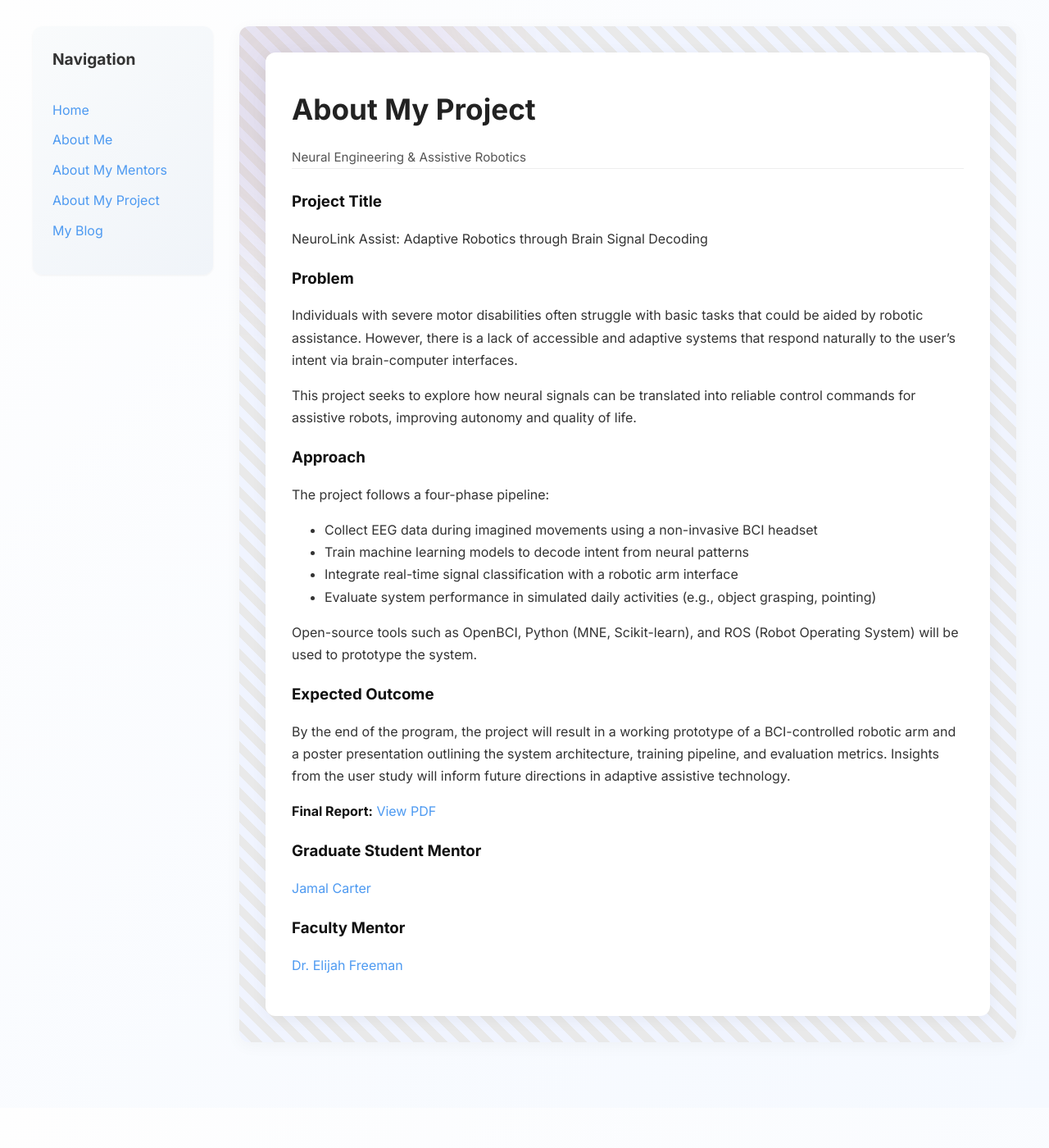
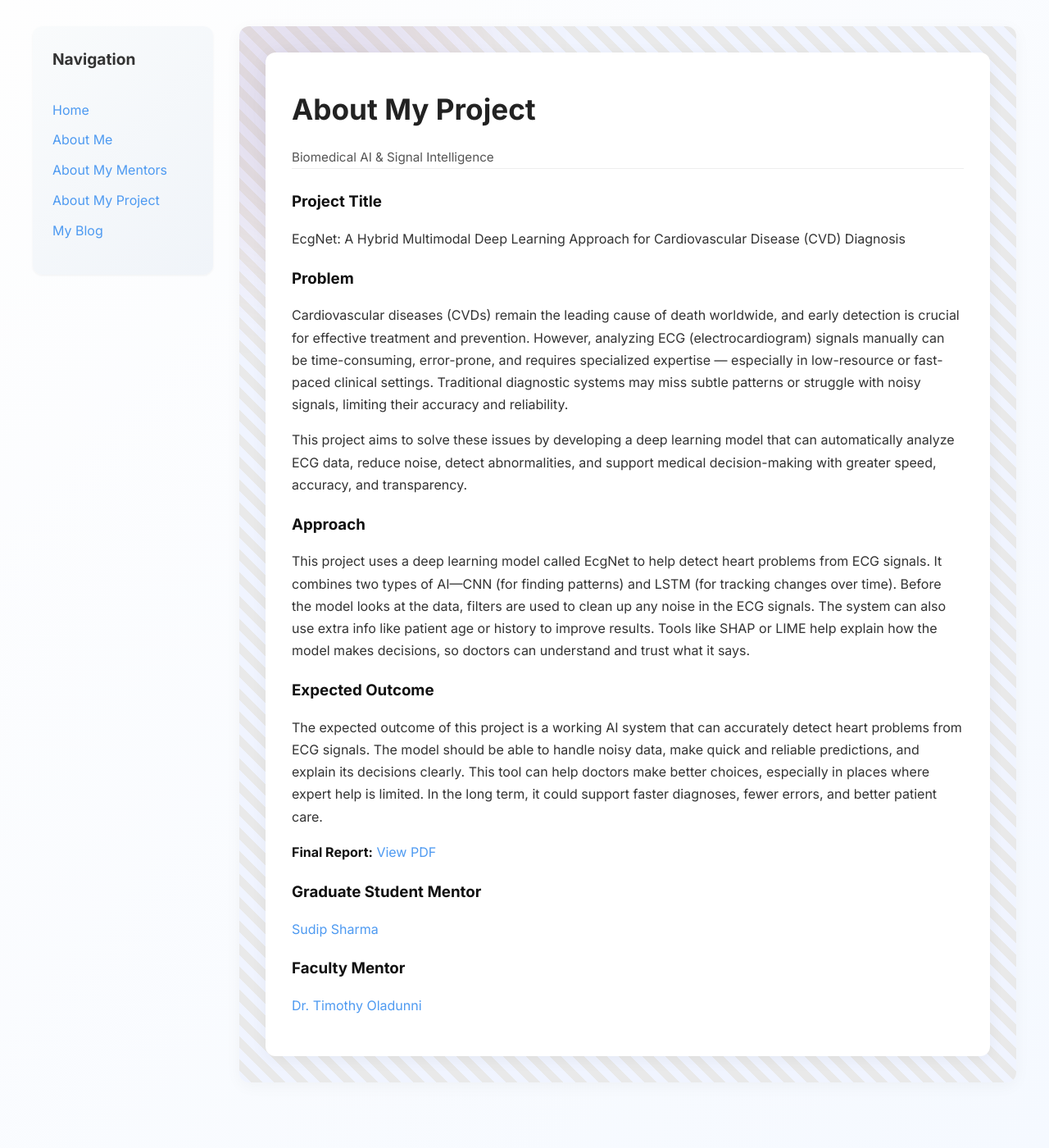
Before and after one commit to dcmaobi/dcmaobi.github.io, a Jekyll site: the page built from pages/about-my-project.md, in a window 1280 px wide. Shown: the whole page at 82% size. Built offline with Jekyll 4.4.1, drawn with Linux system fonts in a browser that asks for light colours; before the commit the page ends 1351 px from its top, so only the background shows below that.

Commit message:
Update about-my-project.md

```diff
--- a/pages/about-my-project.md
+++ b/pages/about-my-project.md
@@ -3,34 +3,27 @@ layout: project
 title: About My Project
 permalink: /about-my-project.html
 
-subtitle: Neural Engineering & Assistive Robotics
-project_title: "NeuroLink Assist: Adaptive Robotics through Brain Signal Decoding"
+subtitle: Biomedical AI & Signal Intelligence
+project_title: "EcgNet: A Hybrid Multimodal Deep Learning Approach for Cardiovascular Disease (CVD) Diagnosis"
 
 problem: |
-  Individuals with severe motor disabilities often struggle with basic tasks that could be aided by robotic assistance. However, there is a lack of accessible and adaptive systems that respond naturally to the user's intent via brain-computer interfaces.
+  Cardiovascular diseases (CVDs) remain the leading cause of death worldwide, and early detection is crucial for effective treatment and prevention. However, analyzing ECG (electrocardiogram) signals manually can be time-consuming, error-prone, and requires specialized expertise — especially in low-resource or fast-paced clinical settings. Traditional diagnostic systems may miss subtle patterns or struggle with noisy signals, limiting their accuracy and reliability.
 
-  This project seeks to explore how neural signals can be translated into reliable control commands for assistive robots, improving autonomy and quality of life.
+  This project aims to solve these issues by developing a deep learning model that can automatically analyze ECG data, reduce noise, detect abnormalities, and support medical decision-making with greater speed, accuracy, and transparency.
 
 approach: |
-  The project follows a four-phase pipeline:
-
-  - Collect EEG data during imagined movements using a non-invasive BCI headset
-  - Train machine learning models to decode intent from neural patterns
-  - Integrate real-time signal classification with a robotic arm interface
-  - Evaluate system performance in simulated daily activities (e.g., object grasping, pointing)
-
-  Open-source tools such as OpenBCI, Python (MNE, Scikit-learn), and ROS (Robot Operating System) will be used to prototype the system.
+  This project uses a deep learning model called EcgNet to help detect heart problems from ECG signals. It combines two types of AI—CNN (for finding patterns) and LSTM (for tracking changes over time). Before the model looks at the data, filters are used to clean up any noise in the ECG signals. The system can also use extra info like patient age or history to improve results. Tools like SHAP or LIME help explain how the model makes decisions, so doctors can understand and trust what it says.
 
 outcome: |
-  By the end of the program, the project will result in a working prototype of a BCI-controlled robotic arm and a poster presentation outlining the system architecture, training pipeline, and evaluation metrics. Insights from the user study will inform future directions in adaptive assistive technology.
+  The expected outcome of this project is a working AI system that can accurately detect heart problems from ECG signals. The model should be able to handle noisy data, make quick and reliable predictions, and explain its decisions clearly. This tool can help doctors make better choices, especially in places where expert help is limited. In the long term, it could support faster diagnoses, fewer errors, and better patient care.
 
 final_report_url: https://dl.icdst.org/pdfs/files/22e390b2eb0c8e951f3a742fda5b2d1d.pdf
 
 grad_mentor:
-  name: Jamal Carter
+  name: Sudip Sharma
   linkedin: https://www.linkedin.com/in/jamal-carter
 
 faculty_mentor:
-  name: Dr. Elijah Freeman
+  name: Dr. Timothy Oladunni
   linkedin: https://www.linkedin.com/in/dr-elijah-freeman
 ---
```
